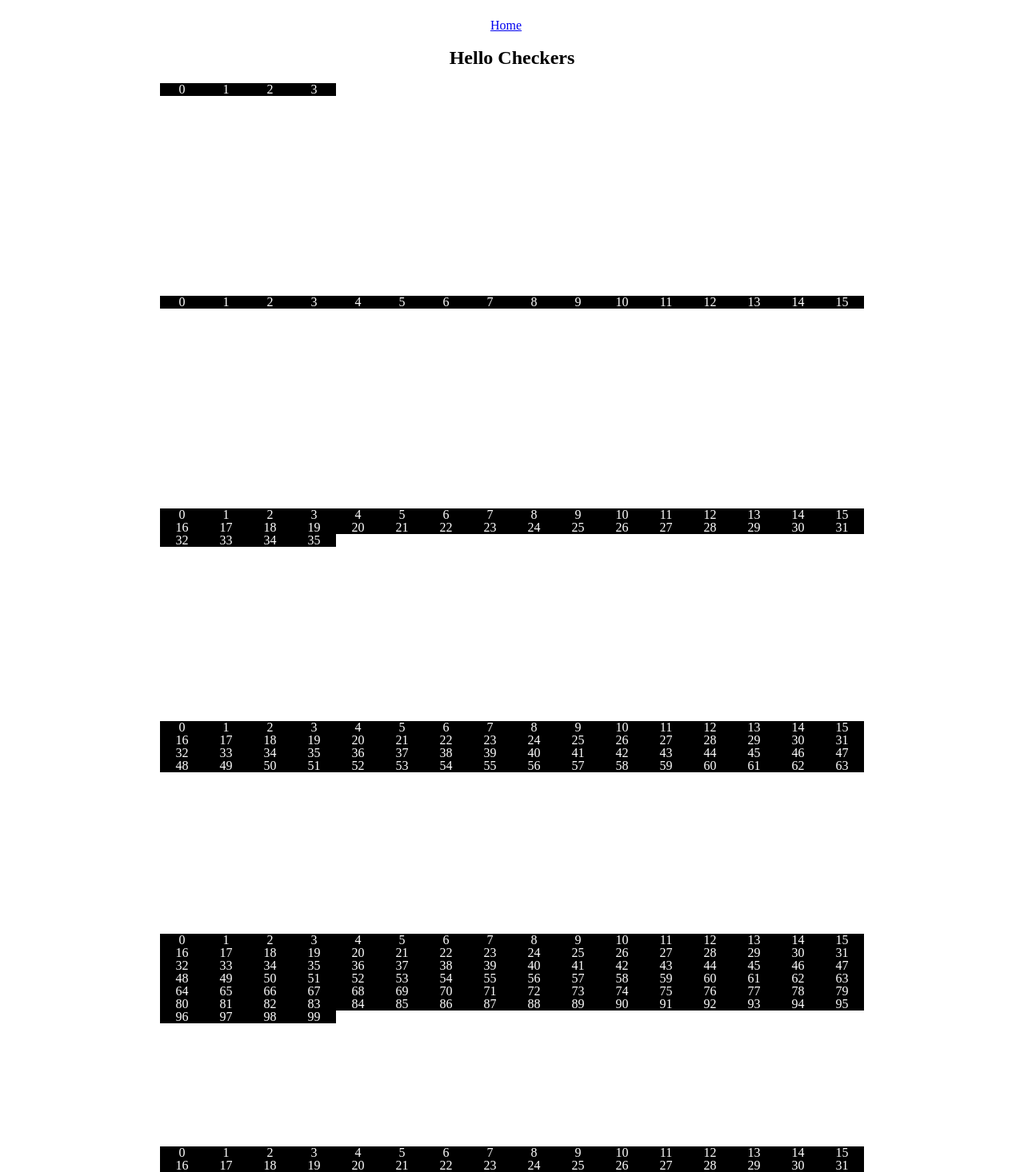
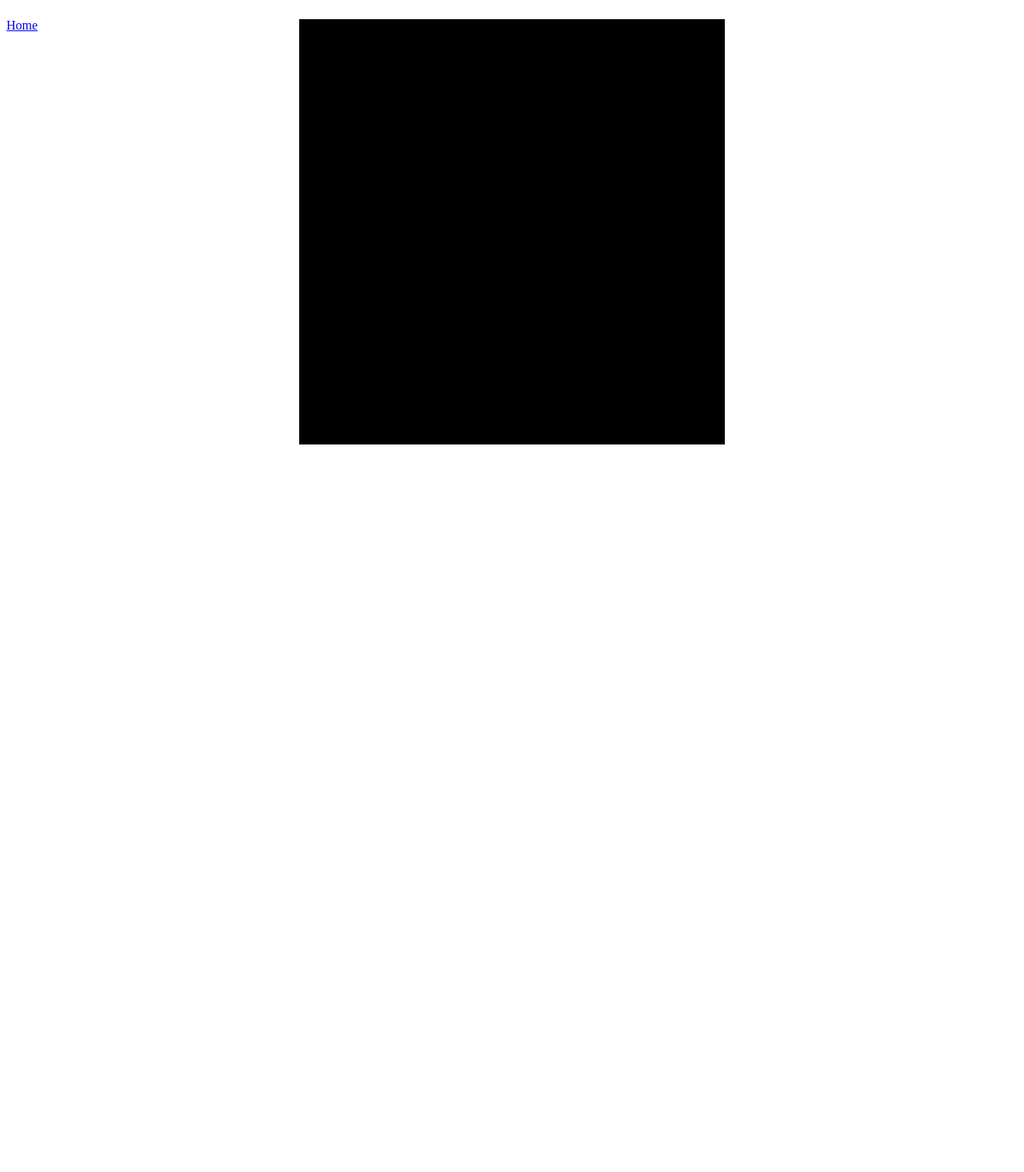
Before and after one commit to kshreve/checkers, a Next.js app: page / in a window 1280 px wide. Shown: the top 1466 px of the page at 80% size. After the commit the page ends 800 px from the top, so only its background shows below. Built offline with nearby package versions, Linux system fonts and the light colour scheme.

Commit message:
re-layout

```diff
--- /dev/null
+++ b/assets/colors.js
@@ -0,0 +1,2 @@
+export const primaryColor = 'white';
+export const secondaryColor = 'black';
--- a/components/Checkerboard/Square.jsx
+++ b/components/Checkerboard/Square.jsx
@@ -1,10 +1,9 @@
 import React, { Fragment } from 'react';
 import PropTypes from 'prop-types';
 
-const primaryColor = 'white';
-const secondaryColor = 'black';
+import { primaryColor, secondaryColor } from 'assets/colors';
 
-const Square = ({ index, row }) => (
+const Square = ({ row }) => (
   <Fragment>
     {/* language=SCSS */}
     <style jsx>{`
@@ -15,6 +14,7 @@ const Square = ({ index, row }) => (
         background: ${primaryColor};
         color: ${secondaryColor};
         text-align: center;
+        padding: 50% 0;
       }
 
       .square:nth-child(2n+${row}) {
@@ -22,14 +22,11 @@ const Square = ({ index, row }) => (
         color: ${primaryColor};
       }
   `}</style>
-    <div className="square">
-      {index}
-    </div>
+    <div className="square" />
   </Fragment>
 );
 Square.displayName = 'Square';
 Square.propTypes = {
-  index: PropTypes.number.isRequired,
   row: PropTypes.number.isRequired,
 };
 
--- a/components/Checkerboard/index.jsx
+++ b/components/Checkerboard/index.jsx
@@ -3,6 +3,7 @@ import React, { Fragment } from 'react';
 import PropTypes from 'prop-types';
 
 import Square from 'components/Checkerboard/Square';
+import { secondaryColor } from 'assets/colors';
 
 const makeBoard = (size) => {
   const arr = [...new Array(size * size)];
@@ -10,7 +11,6 @@ const makeBoard = (size) => {
   return arr.map((item, index) => (<Square
     key={index}
     row={Math.floor(index / size)}
-    index={index}
   />));
 };
 
@@ -22,7 +22,9 @@ const Checkerboard = ({ size }) => (
         display: grid;
         grid-template-columns: repeat(${size}, 1fr);
         grid-template-rows: repeat(${size}, 1fr);
-        margin-bottom: 10px;
+        max-width: 530px;
+        margin: 0 auto 10px auto;
+        border: 1px solid ${secondaryColor};
       }
     `}
     </style>
--- a/components/Layout.jsx
+++ b/components/Layout.jsx
@@ -18,7 +18,7 @@ const Layout = props => (
       .align-full {
         display: grid;
         grid-auto-flow: column;
-        grid-template-columns: [full-start] minmax(1em, 1fr) [wide-start] minmax(0, 1fr) [content-start] minmax(0, 55rem) [content-end] minmax(0, 1fr) [wide-end] minmax(1em, 1fr) [full-end];
+        grid-template-columns: [full-start] minmax(3em, 1fr) [wide-start] minmax(0, 1fr) [content-start] minmax(0, 55rem) [content-end] minmax(0, 1fr) [wide-end] minmax(1em, 1fr) [full-end];
       }
 
       .main {
@@ -37,10 +37,14 @@ const Layout = props => (
         grid-column: content;
         text-align: center;
       }
+
+      .sidebar {
+        grid-column: full-start/wide-start;
+      }
     `}
     </style>
     <section className="main grid">
-      <Header className="content" />
+      <Header className="sidebar" />
       {props.children}
     </section>
   </Fragment>
--- a/pages/index.jsx
+++ b/pages/index.jsx
@@ -14,13 +14,7 @@ const Index = () => (
     </style>
     <Layout>
       <div className="content">
-        <h1 className="heading">Hello Checkers</h1>
-        <Checkerboard size={2} />
-        <Checkerboard size={4} />
-        <Checkerboard size={6} />
         <Checkerboard size={8} />
-        <Checkerboard size={10} />
-        <Checkerboard size={16} />
       </div>
     </Layout>
   </Fragment>
```
